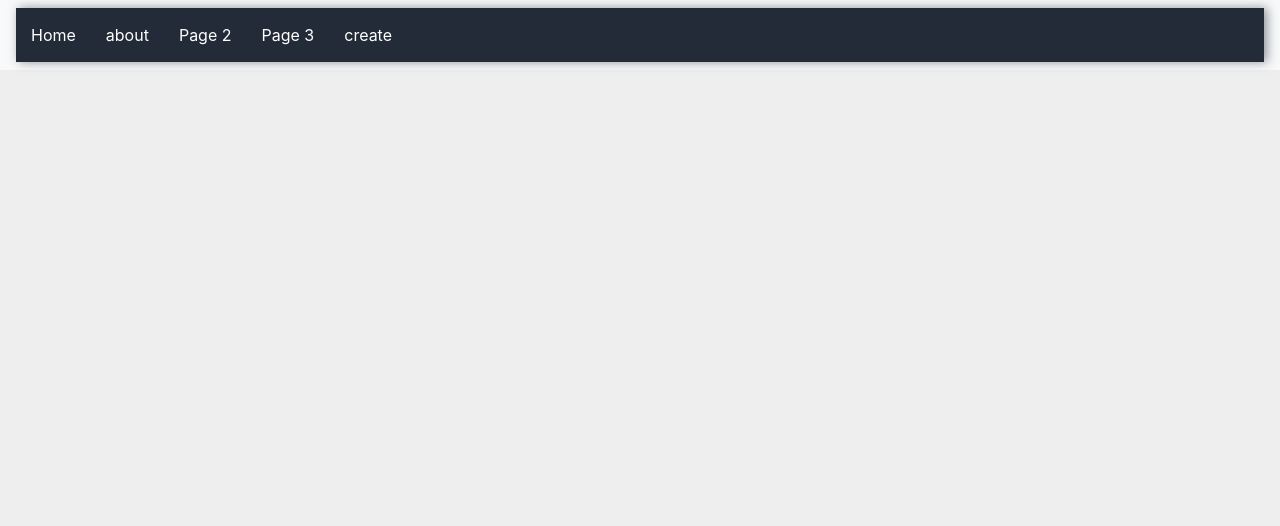
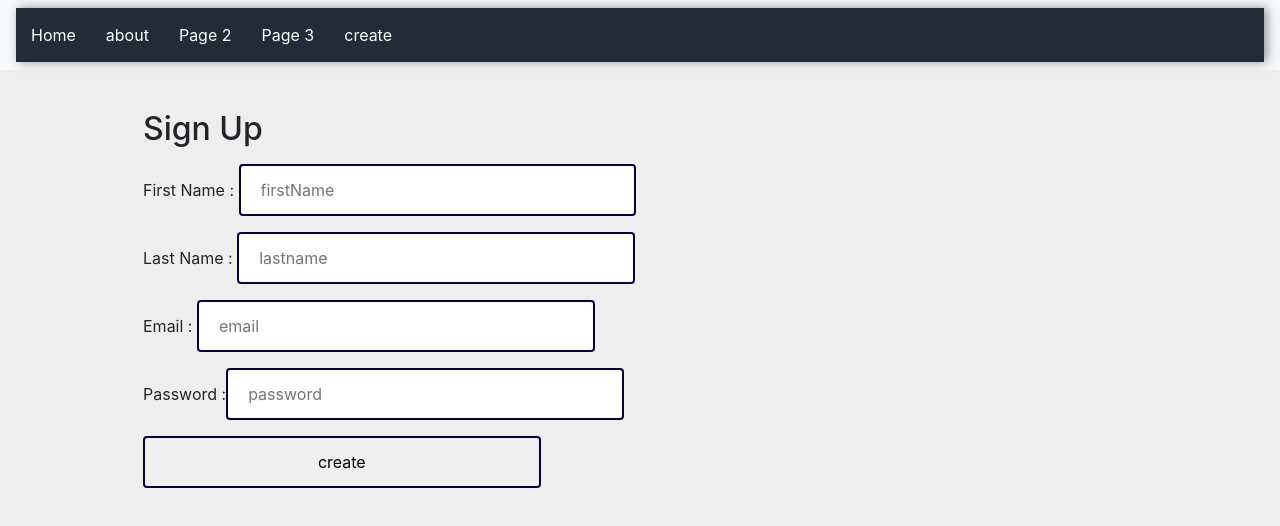
Before and after one commit to zaidraddad94/Zahgan, a React (Create React App) app in the folder react-client/: page /signup in a window 1280 px wide. Shown: the top 526 px of the page. Built offline with nearby package versions, Linux system fonts and the light colour scheme; no server answers.

Commit message:
(feat) Sign up and Signin components

```diff
--- a/react-client/src/App.js
+++ b/react-client/src/App.js
@@ -9,6 +9,8 @@ import Error from './components/Error'
 import Event from './components/Event'
 import Create from './components/create'
 import $ from 'jquery';
+import Signup from './components/Signup';
+import Signin from './components/Signin';
 
 class App extends Component {
 
@@ -58,6 +60,8 @@ class App extends Component {
   />
 <Route path='/About' component={About} />
 <Route path='/create' component={Create} />
+<Route path='/signup' component={Signup} />
+<Route path='/signin' component={Signin} />
 </Switch>
 </div>
 </div>
--- /dev/null
+++ b/react-client/src/components/Signin.js
@@ -0,0 +1,61 @@
+import React from 'react'
+import $ from 'jquery';
+
+class Signin extends React.Component {
+    constructor(props) {
+      super(props);
+      this.state = {
+        email: '',
+        password: ''
+      };
+
+      this.handleSubmit = this.handleSubmit.bind(this);
+    }
+
+    handleSubmit(event) {
+      var obj = {
+        email: this.state.email,
+        password: this.state.password
+      }
+
+      console.log(obj)
+      $.ajax({
+        type: "POST",
+        url: '/account/signin',
+        data: {
+          email: obj.email,
+          password: obj.password
+        },
+        success: function (res) {
+          console.log(res)
+          alert(res.message)
+        }
+      });
+
+      event.preventDefault();
+    }
+
+
+  render() {
+    return (
+      <div id="zz" className="container-fluid" >
+      <h2> Sign in </h2>
+      <form onSubmit={this.handleSubmit}>
+        Email : <input
+        placeholder="email"
+        value={this.state.email}
+        onChange={e=>this.setState({email:e.target.value})}/>
+        <br></br>
+        Password :<input
+        placeholder="password"
+        value={this.state.password}
+        type="password"
+        onChange={e=>this.setState({password:e.target.value})}/>
+        <br></br>
+        <input type="submit" value="Sign In" />
+      </form>
+      </div>
+    );
+  }
+}
+export default Signin
--- /dev/null
+++ b/react-client/src/components/Signup.js
@@ -0,0 +1,78 @@
+import React from 'react'
+import $ from 'jquery';
+
+class Signup extends React.Component {
+    constructor(props) {
+      super(props);
+      this.state = {
+        firstName: '',
+        lastName: '',
+        email: '',
+        password: ''
+      };
+
+
+      this.handleSubmit = this.handleSubmit.bind(this);
+    }
+
+    handleSubmit(event) {
+      var obj = {
+        firstName: this.state.firstName,
+        lastName: this.state.lastName,
+        email: this.state.email,
+        password: this.state.password,
+      }
+
+      console.log(obj)
+      $.ajax({
+        type: "POST",
+        url: '/account/signup',
+        data: {
+          firstName: obj.firstName,
+          lastName: obj.lastName,
+          email: obj.email,
+          password: obj.password
+        },
+        success: function (res) {
+          console.log(res)
+          alert(res.message)
+        }
+      });
+
+      event.preventDefault();
+    }
+
+
+  render() {
+    return (
+      <div id="zz" className="container-fluid" >
+      <h2> Sign Up </h2>
+      <form onSubmit={this.handleSubmit}>
+        First Name : <input
+        placeholder="firstName"
+        value={this.state.firstName}
+        onChange={e=>this.setState({firstName:e.target.value})}/>
+        <br></br>
+        Last Name : <input
+        placeholder="lastname"
+        value={this.state.lastName}
+        onChange={e=>this.setState({lastName:e.target.value})}/>
+        <br></br>
+        Email : <input
+        placeholder="email"
+        value={this.state.email}
+        onChange={e=>this.setState({email:e.target.value})}/>
+        <br></br>
+        Password :<input
+        placeholder="password"
+        value={this.state.password}
+        type="password"
+        onChange={e=>this.setState({password:e.target.value})}/>
+        <br></br>
+        <input type="submit" value="create" />
+      </form>
+      </div>
+    );
+  }
+}
+export default Signup
```
Also changed, not shown: react-client/src/components/Logout.js (added), 1 other file (tests, documents, lock files or other folders).
